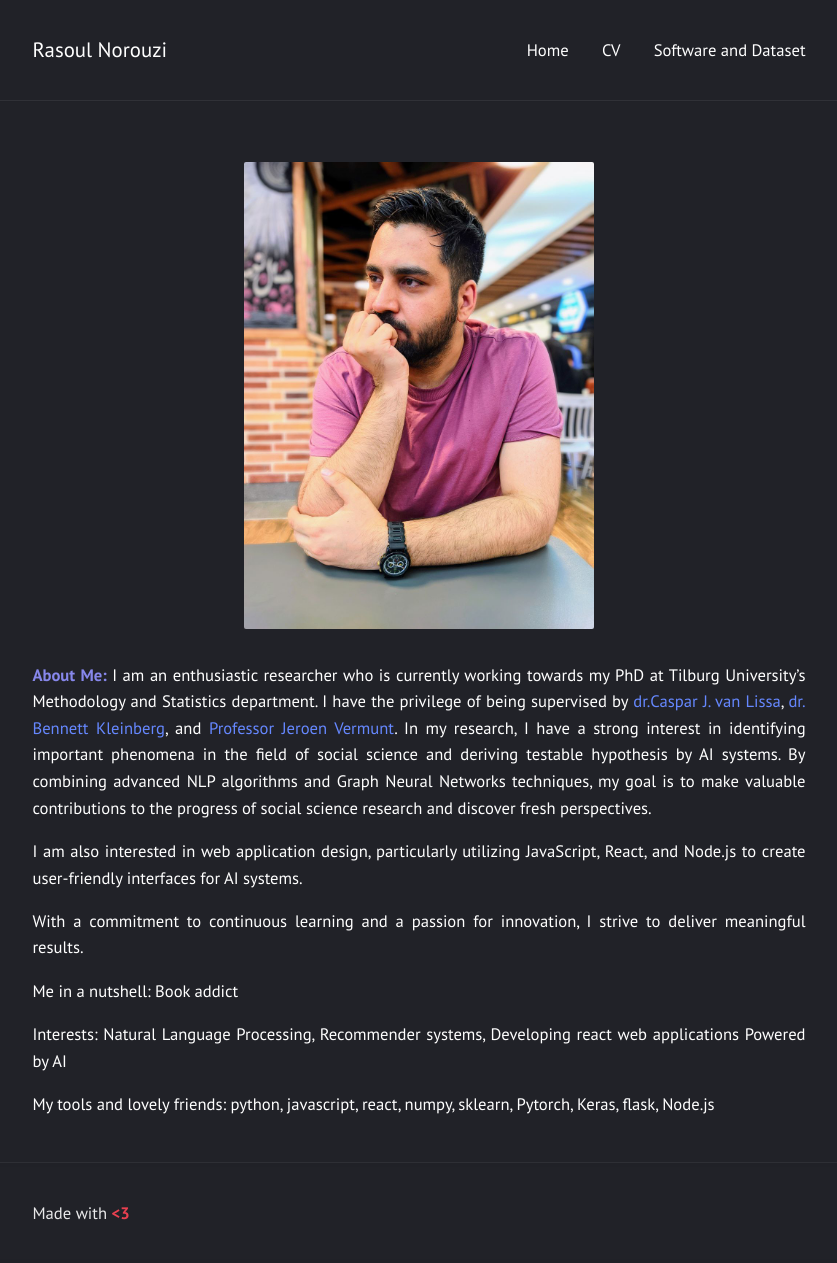
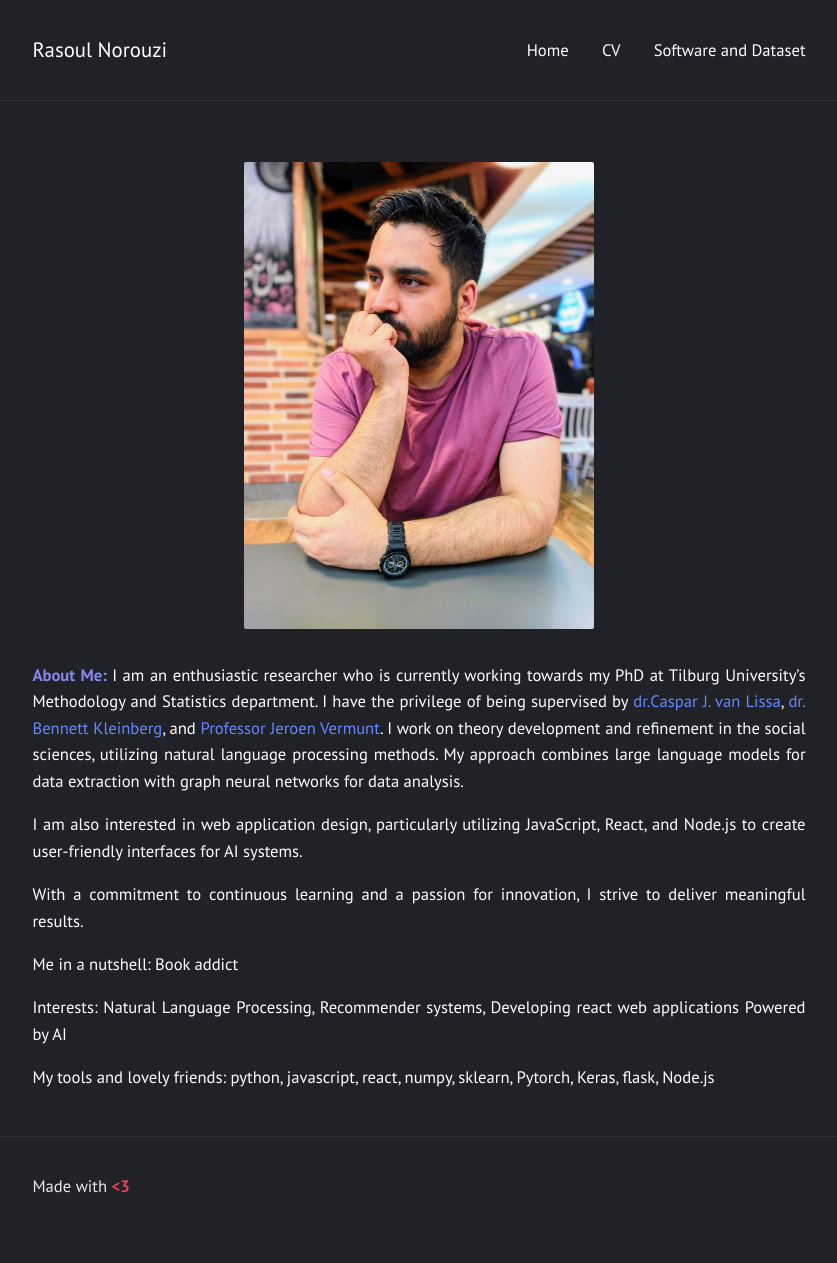
Before and after one commit to rasoulnorouzi/rasoulnorouzi.github.io, a Jekyll site: the page built from index.md, in a window 1280 px wide. Shown: the whole page, without its empty margins (221-1058 px from the left). Built offline with Jekyll 4.4.1, drawn with Linux system fonts in a browser that asks for light colours; after the commit the page ends 1237 px from its top, so only the background shows below that.

Commit message:
Update index.md

```diff
--- a/index.md
+++ b/index.md
@@ -5,7 +5,7 @@ layout: page
   <img src="sources/images/profile.jpg" width="350" height="350" alt="Rasoul Norouzi Profile Picture">
 </div>
 
-<b style="color:rgb(135,135,235);"> About Me:</b> I am an enthusiastic researcher who is currently working towards my PhD at Tilburg University's Methodology and Statistics department. I have the privilege of being supervised by [dr.Caspar J. van Lissa](https://cjvanlissa.github.io/resume/), [dr. Bennett Kleinberg](https://bkleinberg.net/), and [Professor Jeroen Vermunt](https://research.tilburguniversity.edu/en/persons/jeroen-vermunt). In my research, I have a strong interest in identifying important phenomena in the field of social science and deriving testable hypothesis by AI systems. By combining advanced NLP algorithms and Graph Neural Networks techniques, my goal is to make valuable contributions to the progress of social science research and discover fresh perspectives.
+<b style="color:rgb(135,135,235);"> About Me:</b> I am an enthusiastic researcher who is currently working towards my PhD at Tilburg University's Methodology and Statistics department. I have the privilege of being supervised by [dr.Caspar J. van Lissa](https://cjvanlissa.github.io/resume/), [dr. Bennett Kleinberg](https://bkleinberg.net/), and [Professor Jeroen Vermunt](https://research.tilburguniversity.edu/en/persons/jeroen-vermunt).  I work on theory development and refinement in the social sciences, utilizing natural language processing methods. My approach combines large language models for data extraction with graph neural networks for data analysis.
 
 I am also interested in web application design, particularly utilizing JavaScript, React, and Node.js to create user-friendly interfaces for AI systems.
 
```
